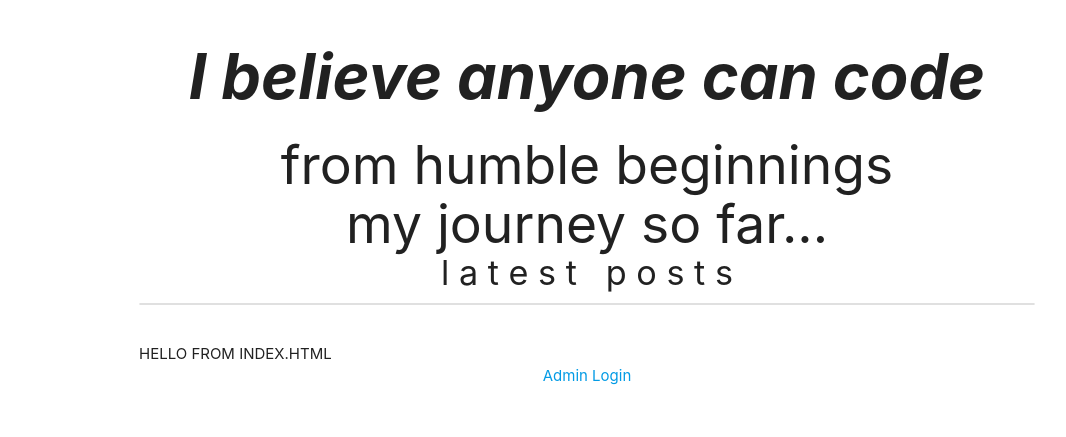
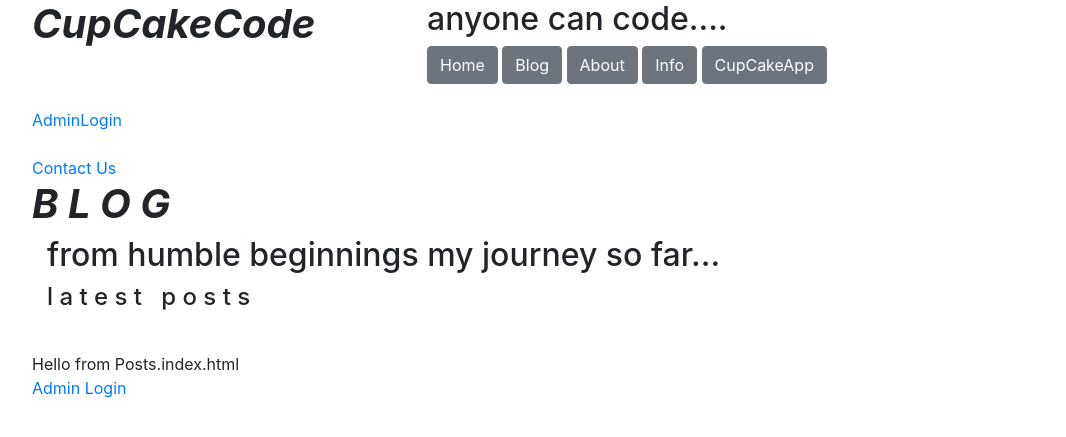
Before and after one commit to Csspalding/Django2-Project, a Django app: page /posts/ in a window 1280 px wide. Shown: the top 437 px of the page, without its empty margins (53-1119 px from the left). Run offline with Django 3.2, Linux system fonts and the light colour scheme; data that the repository does not hold is empty; some libraries are stand-ins or nearby versions.

Commit message:
Template inheritence todo unresolved imports error after update vscode

```diff
--- a/CupCakeCode/Templates/CupCakeCode/info.html
+++ b/CupCakeCode/Templates/CupCakeCode/info.html
@@ -1,9 +1,9 @@
-<h6> info PAGE </h6>
-{% extends 'CupCakeCode/layout.html' %}{#author Cass July 8th 2019#}
+{% extends 'CupCakeCode/layout.html' %}
+{#author Cass July 8th 2019#}
 {# this is written with jinja2 code for MaterialiseCSS between brackets with modulars  #}
 {# this is a loop in jinga to list the posts and add a click/hyperlink the right one #}
 {% block content %}
-
+<h6> info PAGE </h6>
 
     <h4 class = "container">everything you need to get started...</h4>
     <h6 class = "container">List of tools</h6>
--- a/CupCakeCode/Templates/CupCakeCode/layout.html
+++ b/CupCakeCode/Templates/CupCakeCode/layout.html
@@ -4,7 +4,7 @@
 <!--  #author Cass July 8th 2019
 from bootstrap 4 CSS getting started link is copied from the CND box. Note there is also a JavaScript & Poppie -->
 <!--Browser tab title-->
-    <title>CupCakeCode Home</title>
+<title>CupCakeCode Home</title>
   <meta charset="utf-8">
   <meta name="viewport" content="width=device-width, initial-scale=1">
   <meta http-equiv="X-UA-Compatible" content="ie=edge">
@@ -21,7 +21,6 @@ from bootstrap 4 CSS getting started link is copied from the CND box. Note there
 <script src="https://maxcdn.bootstrapcdn.com/bootstrap/4.3.1/js/bootstrap.min.js"></script>
 
 </head>
- <!--<link rel="stylesheet" href="https://cdnjs.cloudflare.com/ajax/libs/materialize/1.0.0/css/materialize.min.css">-->
 
 <body>
     <header class = "container centre-align">
@@ -49,7 +48,8 @@ from bootstrap 4 CSS getting started link is copied from the CND box. Note there
 
     <div class = "container">
 
-<!--add Login todo link add another footer wrapper jinja layout for all pages-->
+<!--add Login todo link
+todo add another footer.html footer wrapper jinja layout for all pages-->
         <br>
 
         <a style = "display:block" class="center-align" href="/admin" >AdminLogin</a>
--- a/Dynamo/urls.py
+++ b/Dynamo/urls.py
@@ -22,9 +22,16 @@ from posts import views
 #from django.conf.urls.static import static
 
 urlpatterns = [
-    path('', include('CupCakeCode.urls')), # sets the url localhost:8000 homepage
-    path('/about', include('CupCakeCode.urls')),
-   # path('', include('posts.urls')), #sets homepage to our trial app posts page for now change later to a home page
+    #django.urls 'include' method needs to be imported see above imports
+    path('', include('CupCakeCode.urls')), # sets the url localhost:8000  as the home page
+
+    #path('home/', include('CupCakeCode.urls')),
+    path('about/', include('CupCakeCode.urls')),
+    path('info/', include('CupCakeCode.urls')),
+    #todo the app currently test page
+    path('cup_cake/', include('CupCakeCode.urls')),
+    path('contact/', include('CupCakeCode.urls')),
+
     path('admin/', admin.site.urls),
-    path('posts/', include('posts.urls')),#this django.urls 'include' method needs to be imported see above imports
+    path('posts/', include('posts.urls')),
 ]
--- a/posts/apps.py
+++ b/posts/apps.py
@@ -1,4 +1,4 @@
-#author Cass November 12th 2018
+#author Cass July 2019
 
 from django.apps import AppConfig
 
--- a/posts/models.py
+++ b/posts/models.py
@@ -1,4 +1,4 @@
-#author Cass November 12th 2018
+#author Cass July 2019
 from django.db import models
 from datetime import datetime
 
--- a/posts/templates/posts/index.html
+++ b/posts/templates/posts/index.html
@@ -1,9 +1,8 @@
-
 
 {% extends 'posts/layout.html' %}{#author Cass July 2019#}
 {# this is written with jinja2 code for MaterialiseCSS between brackets with modulars  #}
 {# this is a loop in jinga to list the posts and add a click/hyperlink the right one #}
-{% block content %}
+{% block blog_content %}
 
 
     <h2 class = "container center-align">from humble beginnings my journey so far...</h2>
@@ -17,6 +16,6 @@
             <li class = "collection-item"><a href= "/posts/details/{{post.id}}">{{post.title}}></a></li>
         {% endfor %}
     </ul>
- <p2><br> HELLO FROM INDEX.HTML</p2>
+ <p2><br> Hello from Posts.index.html</p2>
 
 {% endblock %}
--- a/posts/templates/posts/layout.html
+++ b/posts/templates/posts/layout.html
@@ -1,30 +1,38 @@
-<!DOCTYPE html>
+{%include 'CupCakeCode/layout.html' %}<!DOCTYPE html>
+
+{% block blog_header %}
 <html lang="en">
+
 <head>
+<!--  #author Cass July 8th 2019
+from bootstrap 4 CSS getting started link is copied from the CND box. Note there is also a JavaScript & Poppie -->
+<!--Browser tab title-->
+ <title> Blog</title>
+    <meta charset="UTF-8">
+    <meta name="viewport" content="width=device-width, initial-scale=1">
+    <meta http-equiv="X-UA-Compatible" content="ie=edge">
 
-    <meta charset="UTF-8">
-    <meta name="viewport" content="width=device-width, initial-scale=1.0">
-    <meta http-equiv="X-UA-Compatible" content="ie=edge">
-    <link rel="stylesheet" href="https://cdnjs.cloudflare.com/ajax/libs/materialize/1.0.0/css/materialize.min.css">
-<!--  #author Cass July 2019
-from MaterizeCSS getting started link is copied from the CND box. Note there is also a JavaScrip link to copy if using later -->
-    <title> Blog</title>
+
 </head>
- <link rel="stylesheet" href="https://cdnjs.cloudflare.com/ajax/libs/materialize/1.0.0/css/materialize.min.css">
 
 <body>
+
+<!-- Blog container for posts
+from MaterizeCSS getting started link is copied from the CND box. Alternative Table list for Blog posts-->
+{% comment %} <link rel="stylesheet" href="https://cdnjs.cloudflare.com/ajax/libs/materialize/1.0.0/css/materialize.min.css"> {% endcomment %}
     <header class = "container center-align">
-        <h1><b><i>I believe anyone can code</i></b></h1>
+        <h1><b><i>B L O G </i></b></h1>
     </header>
     <!--so each template is different wrap into a container, this is Jinja below in brackets-->
     <div class = "container">
 
-        {% block content %}
+        {% block blog_content %}
         {% endblock %}
 
         <br>
-
+<!--todo a footer template-->
         <a style = "display:block" class="center-align" href="/admin" >Admin Login</a>
     </div>
 </body>
+{% endblock %}
 </html>
--- a/posts/urls.py
+++ b/posts/urls.py
@@ -1,5 +1,6 @@
-#author Cass November 12th 2018
+#author Cass July 2019
 from django.urls import path, re_path
+
 from . import views
 #from .views import HomePageView
 
@@ -11,7 +12,7 @@ urlpatterns = [
   # local host extension: /posts/ , passes to the index method in  Posts views.py file
   path('', views.index, name='index'),
   #path('', HomePageView.as_view(), name='home'),
-
+  #path('', CupCakeCode/views.home, name='home'),
 
   re_path(r'^details/(?P<id>[0-9])/$', views.details, name= 'details'),
   #Anything that starts with details, the data for each post in the db,  will check P parameter id
--- a/posts/views.py
+++ b/posts/views.py
@@ -17,13 +17,13 @@ def index(request):
     #return HttpResponse('Hello from Posts') #USE THIS FIRST to test page link works  - restful API
 
     # to bring in data, the model is imported above see .models import Posts
-    #posts= Posts.objects.all()[:10] # this specifies a max 10 first Post or Blog objects from the model Posts
+    #posts= Posts.objects.all()[:20] # this specifies a max 20 first/recent Post or Blog objects from the model Posts
     #return render(request, 'posts/index.html')
 
 
     #a neater way of writing the above is to wrap in a variable convention often calls 'context' or 'data'
 
-    posts= Posts.objects.all()[:10] #gets the first 10 posts
+    posts= Posts.objects.all()[:20] #gets the first 10 posts
     context = {
         'title':'Latest Posts',
         'posts': posts
```
Also changed, not shown: CupCakeCode/Templates/CupCakeCode/about.html (+4 -5 lines), Dynamo/Templates/Dynamo/home.html (deleted, +0 -16 lines), Dynamo/Templates/Dynamo/layout.html (deleted, +0 -60 lines).
